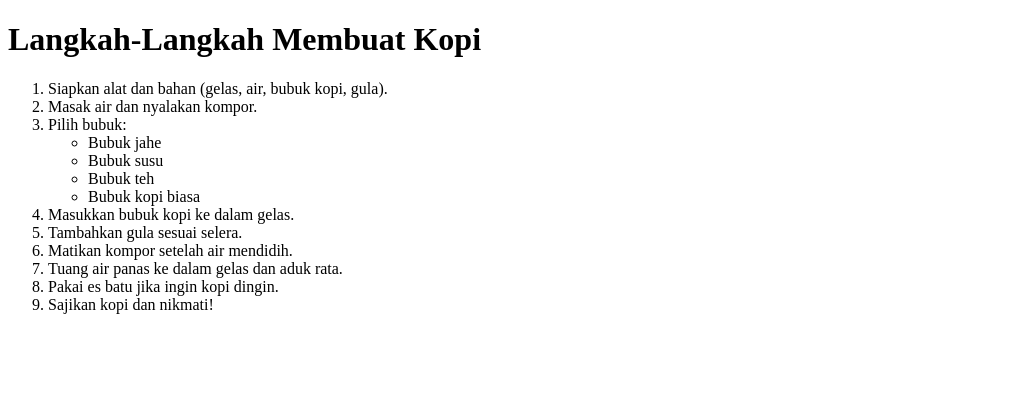
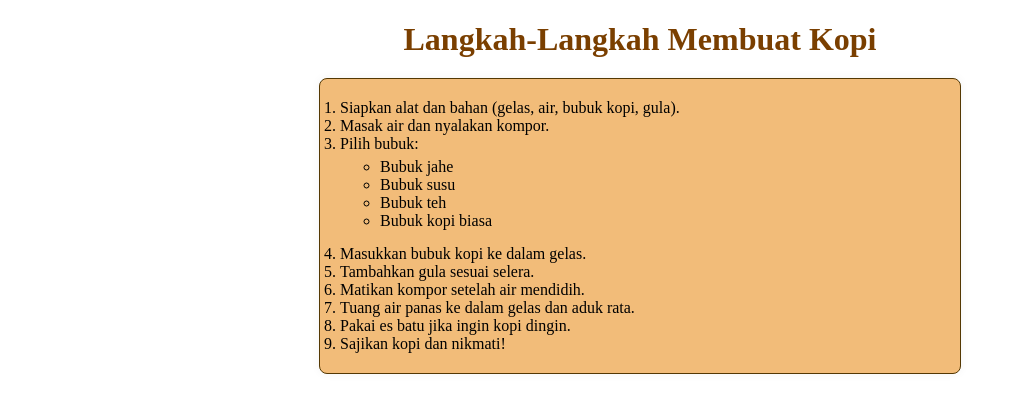
Before and after one commit to zeroshintashinta/flask-buat-kopi, a Flask app: page / in a window 1280 px wide. Shown: the top 413 px of the page, without its empty margins (0-1016 px from the left). Run offline with Flask 3, Linux system fonts and the light colour scheme.

Commit message:
Update style.css

```diff
--- a/static/style.css
+++ b/static/style.css
@@ -1 +1,29 @@
 style.css
+/* style.css */
+body {
+  font-family: Arial, sans-serif;
+  background-color: #f28d19;
+  color: #333;
+  margin: 40px;
+}
+
+h1 {
+  color: hsl(31, 100%, 24%);
+  text-align: center;
+  margin-bottom: 20px;
+}
+
+ol {
+  background-color: #f2bc79;
+  padding: 20px;
+  border: 1px solid #543803;
+  border-radius: 8px;
+  max-width: 600px;
+  margin: auto;
+  box-shadow: 0 0 10px rgba(0,0,0,0.05);
+}
+
+ul {
+  margin-top: 5px;
+  margin-bottom: 15px;
+}
```
